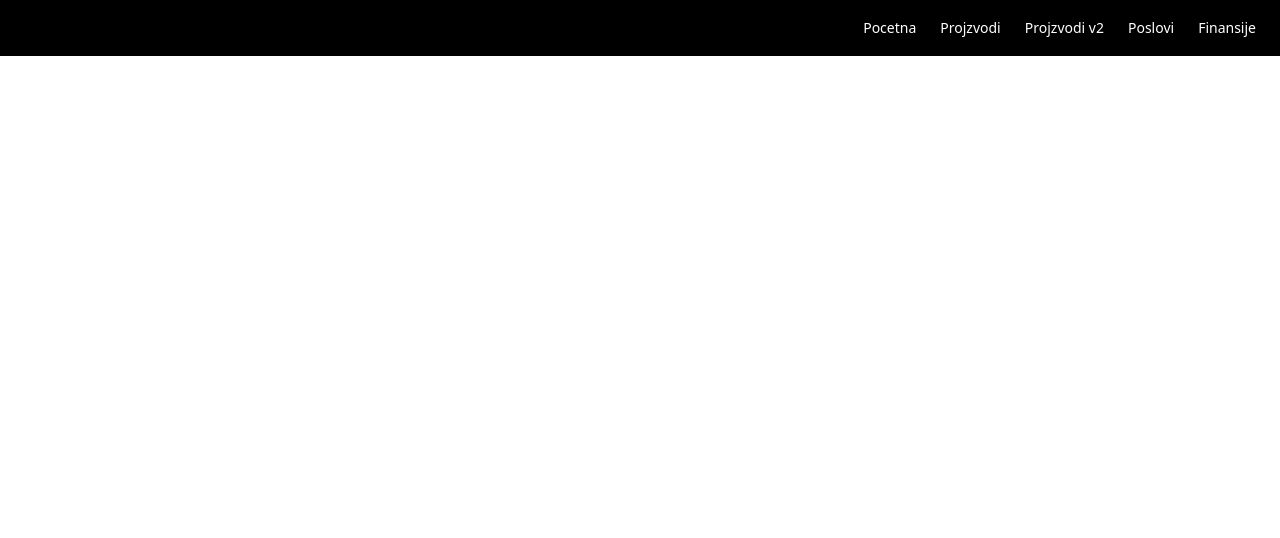
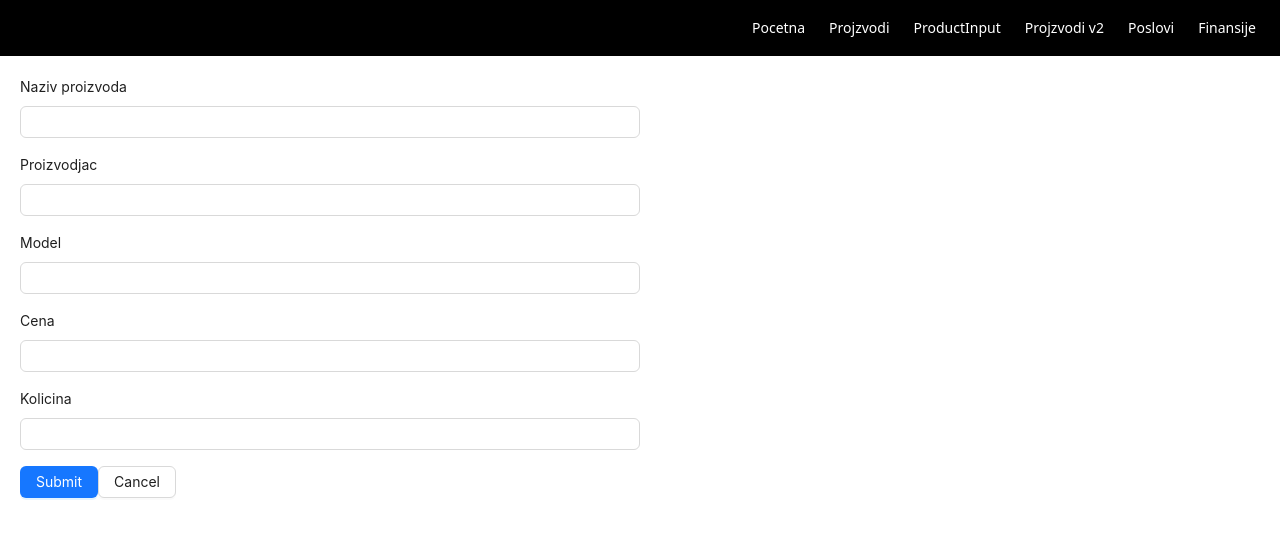
Before and after one commit to Medje99/mala-radionica, a React (Vite) app in the folder frontend/: page /ProductInput in a window 1280 px wide. Shown: the top 538 px of the page. Built offline with nearby package versions, Linux system fonts and the light colour scheme.

Commit message:
product input najsuhsi aljeee ... ! ROBI :o

```diff
--- a/frontend/src/App.tsx
+++ b/frontend/src/App.tsx
@@ -4,6 +4,7 @@ import CreateTaskSection from './components/CreateTaskSection'
 import { Route, Routes } from 'react-router-dom'
 import Products from './components/Products'
 import ProductsAdvanced from './components/ProductsAdvanced'
+import CreateProductForm from './components/create-product-form-component/CreateProductForm'
 
 function App() {
   return (
@@ -12,6 +13,7 @@ function App() {
       <Routes>
         <Route path="/" element={<CreateTaskSection />} />
         <Route path="/Products" element={<Products />} />
+        <Route path="/ProductInput" element={<CreateProductForm />} />
         <Route path="/ProductsAdvanced" element={<ProductsAdvanced />} />
       </Routes>
     </>
--- a/frontend/src/components/Header.tsx
+++ b/frontend/src/components/Header.tsx
@@ -18,6 +18,12 @@ const Header = () => {
           className="text-sm font-medium hover:underline underline-offset-4"
         >
           Projzvodi
+        </Link>
+        <Link
+          to="/ProductInput"
+          className="text-sm font-medium hover:underline underline-offset-4"
+        >
+          ProductInput
         </Link>
         <Link
           to="/ProductsAdvanced"
--- a/frontend/src/components/Products.tsx
+++ b/frontend/src/components/Products.tsx
@@ -1,7 +1,8 @@
 import React, { useState, useEffect } from 'react'
 import useGetAllProducts from '@/CustomHooks/useGetAllProducts'
 import { IProducts } from '@/model/response/IProductResponse'
-import { Table, Typography, Input, Button, Empty, Flex } from 'antd'
+import { Table, Typography, Input, Button, Empty } from 'antd'
+import { Link } from 'react-router-dom'
 
 //Products without Edit functionality
 
@@ -74,10 +75,18 @@ const Products: React.FC = () => {
         <Empty
           image="https://gw.alipayobjects.com/zos/antfincdn/ZHrcdLPrvN/empty.svg"
           imageStyle={{
-            height: 120,
+            height: 230,
+            marginLeft: '36%',
+            marginBottom: '30px',
           }}
         >
-          <Button type="primary">Create Now</Button>
+          <Link to="/ProductInput">
+            <h1 className="lg:leading-tighter text-3xl font-bold tracking-tighter sm:text-4xl md:text-5xl xl:text-[3.4rem] 2xl:text-[3.75rem]">
+              Dodaj proizvod
+            </h1>
+            <br />
+            Bi spravic da otvera modal :D
+          </Link>
         </Empty>
       )}
     </div>
--- a/frontend/src/components/create-product-form-component/CreateProductForm.tsx
+++ b/frontend/src/components/create-product-form-component/CreateProductForm.tsx
@@ -1,11 +1,66 @@
-import { Form, Input, Modal, Select, Space } from 'antd'
-import { useEffect, useState } from 'react'
-import { useGetAllProducts } from '@/CustomHooks/useGetAllProducts'
+import { Button, Form, Input, Modal, Select, Space, Result } from 'antd'
 import { IProducts } from '@/model/response/IProductResponse'
-import { ProductService } from '@/service/useGetAllProducts'
+import ProductsService from '@/service/ProductsService.ts'
 
 const CreateProductForm = () => {
-  return <div></div>
+  const [form] = Form.useForm<IProducts>()
+  const onHandleSubmit = (event: any) => {
+    event.preventDefault()
+    form
+      .validateFields()
+      .then((values) => {
+        const formatedData = {
+          ...values,
+        }
+        ProductsService.createProductEntry(formatedData).then(
+          (createdProduct) => {
+            console.log('Product created:', createdProduct)
+            // Additional success handling, e.g., reset form, show success message
+          }
+        )
+      })
+
+      .catch((errorInfo) => {
+        console.error('Validation failed:', errorInfo)
+        // Provide user feedback on validation failure
+      })
+  }
+  return (
+    <div>
+      <Form
+        form={form}
+        name="musterija-form"
+        layout="vertical"
+        className="bg-white p-5 rounded-lg"
+      >
+        <Form.Item className="mb-4 w-1/2" label="Naziv proizvoda" name="name">
+          <Input />
+        </Form.Item>
+        <Form.Item
+          className="mb-4 w-1/2"
+          label="Proizvodjac"
+          name="manufacturer"
+        >
+          <Input />
+        </Form.Item>
+        <Form.Item className="mb-4 w-1/2" label="Model" name="model">
+          <Input />
+        </Form.Item>
+        <Form.Item className="mb-4 w-1/2" label="Cena" name="price">
+          <Input />
+        </Form.Item>
+        <Form.Item className="mb-4 w-1/2" label="Kolicina" name="quantity">
+          <Input />
+        </Form.Item>
+        <Button type="primary" onClick={(e) => onHandleSubmit(e)}>
+          Submit
+        </Button>
+        <Button type="default" onClick={(e) => e.preventDefault()}>
+          Cancel
+        </Button>
+      </Form>
+    </div>
+  )
 }
 
 export default CreateProductForm
--- a/frontend/src/service/ProductsService.ts
+++ b/frontend/src/service/ProductsService.ts
@@ -7,11 +7,12 @@ const getAllProducts = async () => {
 }
 
 const createProductEntry = async (data: any) => {
-  return await axios.post<IProducts[]>(baseUrl + '/Products', data)
+  return await axios.post<IProducts[]>(baseUrl + '/ProductInput', data)
 }
 
 const ProductsService = {
   getAllProducts,
+  createProductEntry,
 }
 
 export default ProductsService
```
Also changed, not shown: 1 other file (tests, documents, lock files or other folders).
